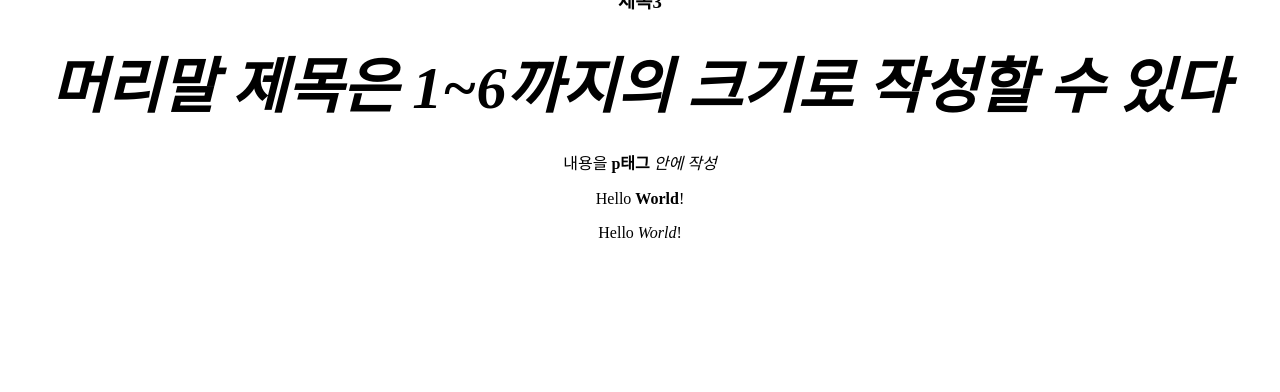
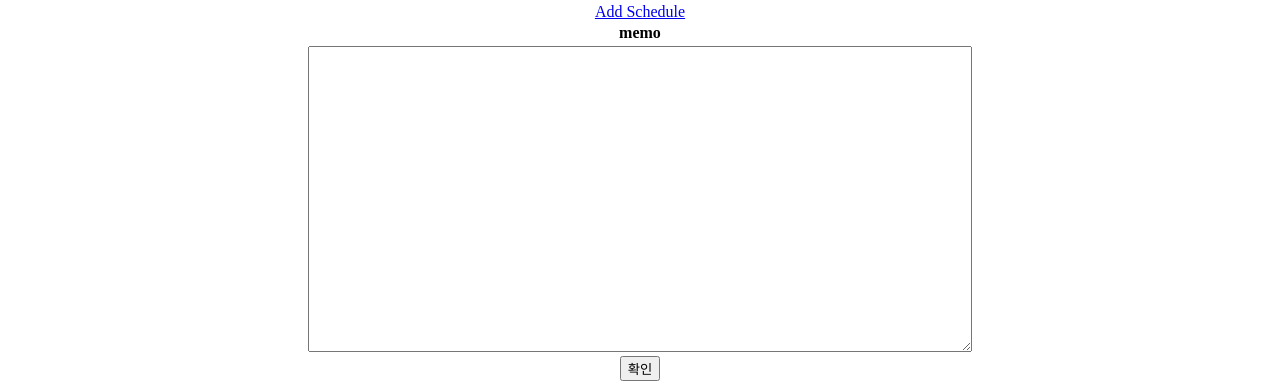
Before and after one commit to sukhyun205/Daily-Scheduler, a Flask app: template app/templates/index.html in a window 1280 px wide. Shown: the part 704-1096 px from the top of the page. Before the commit the page ends 942 px from the top, so only its background shows below. Run offline with Flask 2, Linux system fonts and the light colour scheme; the template is opened without the code that fills it, so the values that code supplies are empty.

Commit message:
change name mainpage.html -> index.html

```diff
--- a/app/main.py
+++ b/app/main.py
@@ -4,7 +4,7 @@ app = Flask(__name__)
 
 @app.route('/')
 def mainpage():
-    return render_template('mainpage.html')
+    return render_template('index.html')
 
 if __name__ == '__main__':
     app.run(host="0.0.0.0", debug=True, port=80)
--- a/app/templates/index.html
+++ b/app/templates/index.html
@@ -1,44 +1,34 @@
-<!DOCTYPE html>
-<meta charset="utf-8"> <!--한글이 깨지지않게 해주는 한글을 지원하는 문자 인코딩-->
-<title>
-    문서제목 방문기록에 들어가는게 이거
-</title>
-<h1><b>제목1</b></h1>
-<h2>
-    제목2
-</h2>
-<h3>제목3</h3>
-<h6><i>머리말 제목은 1~6까지의 크기로 작성할 수 있다</i></h6>
+<!doctype html>
+<html>
+    <head>
+        <title>
+            Daily Scheduler
+        </title>
+    </head>
+    <body>
+        <div style="text-align:center">
+            <p style="font-size: 200%"><b>SUKHYUN's Daily Scheduler</b></p>
+        <iframe src="https://calendar.google.com/calendar/embed?height=600&wkst=1&bgcolor=%23ffffff&ctz=Asia%2FSeoul&src=d2l2ZXdlOTRAZ21haWwuY29t&src=YWRkcmVzc2Jvb2sjY29udGFjdHNAZ3JvdXAudi5jYWxlbmRhci5nb29nbGUuY29t&src=a28uc291dGhfa29yZWEjaG9saWRheUBncm91cC52LmNhbGVuZGFyLmdvb2dsZS5jb20&color=%23F4511E&color=%2333B679&color=%230B8043" style="border:solid 1px #777" width="800" height="600" frameborder="0" scrolling="no"></iframe>
+
+        <div><a href = "https://pages.neudesic.com/google-calendar-link-generator/">Add Schedule</a></div>
 
 
-<p>내용을 <b>p태그</b> <i>안에 작성</i></p> <!--p태그: paragraph-->
-<p>Hello <strong>World</strong>!</p> <!--<strong>은 강조표시이며 텍스트를 읽는 프로그램한테는 중요한부분으로 인식되는 역할을 하게 할 수 있음 -->
-<p>Hello <em>World</em>!</p>
+        <table width="500" border="0" align="center">
+            <tr>
+                <td align="center" colspan="2" width="400">
+                  <strong>memo</strong>
+                </td>
+            </tr>
+            <tr>
+                <td>
+                  <textarea name="today's schedule" rows="20" cols="80"></textarea>
+                  <input type="submit" value="확인" />
+                </td>
+              </tr>
+        </table>
 
-<style>
-    h1 {
-        font-size: 64px;
-        text-align: center;
-        color: crimson;
-        margin-bottom: 500px;
-    }
-    h6 i {
-        font-size: 60px;
-    }
-    h2 {
-        text-align: center;
-    }
-    h3 {
-        text-align: center;
-    }
-    h6 {
-        text-align: center;
-    }
-    p {
-        text-align: center;
-    }
-</style>
-<!--테그 안에는 주석작성을 못하나봄 ㅇㅇ h6 i {} -> h6안에 있는 기울기 테그 i만 60px로 키운다는 의미-->
-<!--text-align: center 가운데정렬 편안~~~-->
-<!--color까지 와우-->
-<!--margin box로 위아래좌우 여백을 둘 수 잇다.-->
+
+
+
+    </body>
+</html>
```
Also changed, not shown: app/templates/prac2.html (added, +44 -0 lines).
